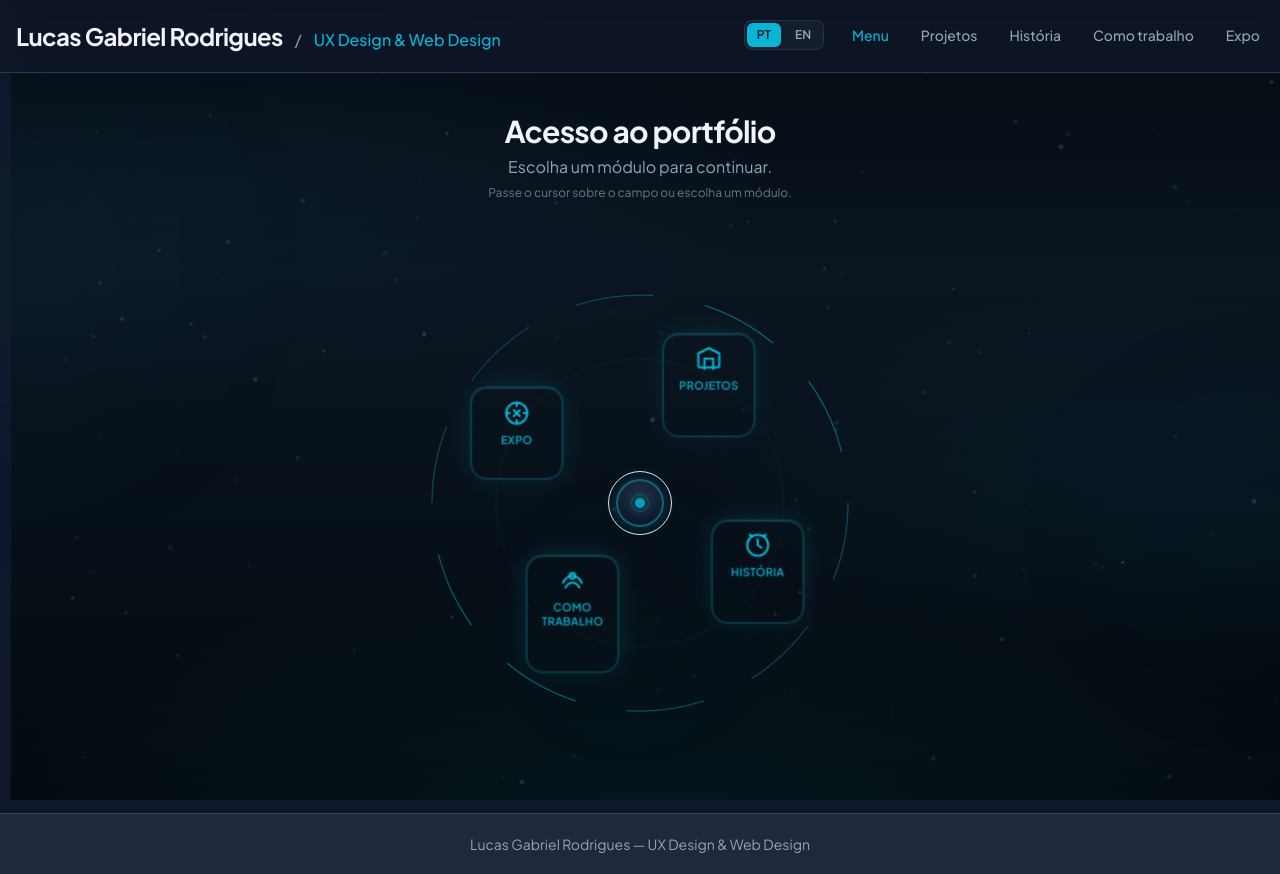
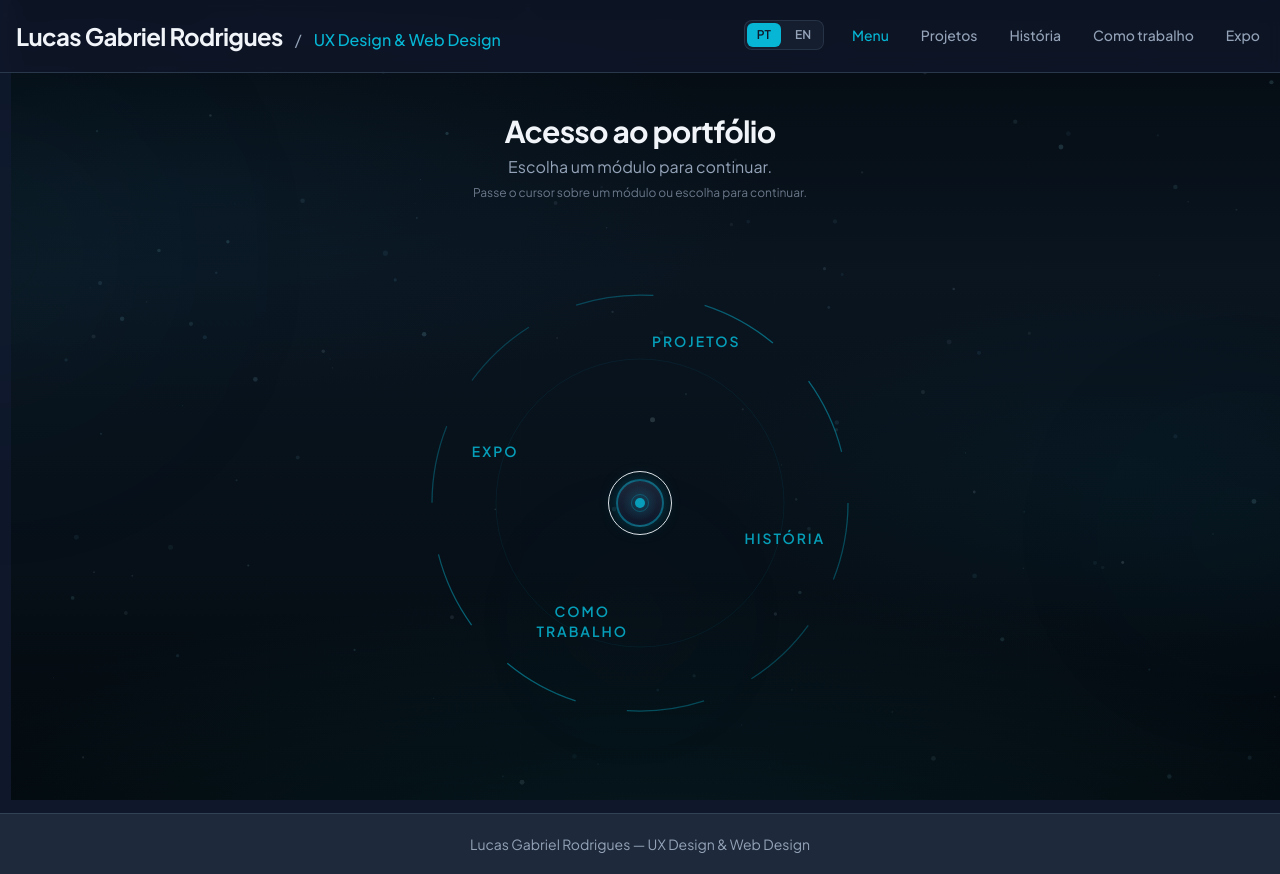
Before and after one commit to VS-LGR/LGR-Design, a Next.js app: page / in a window 1280 px wide. Built offline with nearby package versions, Linux system fonts and the light colour scheme.

Commit message:
Fix hub 2

```diff
--- a/src/components/system/HubNode.tsx
+++ b/src/components/system/HubNode.tsx
@@ -3,14 +3,13 @@
 import { useCallback, useEffect, useRef, useState } from "react";
 import Link from "next/link";
 import type { SmoothPointer } from "@/hooks/useSmoothPointer";
-import { HubModuleIcon, type HubModuleConfig } from "./hubModules";
+import type { HubModuleConfig } from "./hubModules";
 
-const MAGNETIC_MAX = 8;
+const MAGNETIC_MAX = 6;
 
 type HubNodeProps = {
   module: HubModuleConfig;
   orbitRadius: number;
-  orbitAngle: number;
   short: string;
   label: string;
   index: number;
@@ -23,7 +22,6 @@ type HubNodeProps = {
 export function HubNode({
   module,
   orbitRadius,
-  orbitAngle,
   short,
   label,
   index,
@@ -62,7 +60,7 @@ export function HubNode({
     onHoverChange(hovered ? index : null);
   };
 
-  const upright = -(module.angle + orbitAngle);
+  const upright = -module.angle;
 
   return (
     <div
@@ -73,7 +71,11 @@ export function HubNode({
         ref={linkRef}
         href={module.href}
         aria-label={label}
-        className="hub-node group focus-ring absolute left-0 top-0 flex -translate-x-1/2 items-center justify-center"
+        className={`
+          hub-node group focus-ring absolute left-0 top-0 flex -translate-x-1/2 flex-col items-center
+          px-3 py-2 text-center transition-[color,transform,text-shadow] duration-300 ease-out
+          ${introReady ? "hub-node-label--ready" : "opacity-0"}
+        `}
         style={{
           transform: `translateY(-${orbitRadius}px) translate(${magnetic.x}px, ${magnetic.y}px) rotate(${upright}deg)`,
         }}
@@ -82,32 +84,14 @@ export function HubNode({
         onFocus={() => setHovered(true)}
         onBlur={() => setHovered(false)}
       >
+        <span className="text-xs font-semibold uppercase tracking-[0.14em] text-accent/85 transition-colors duration-300 group-hover:text-primary group-focus-visible:text-primary md:text-sm">
+          {short}
+        </span>
         <span
-          className={`
-            hub-node-card relative flex min-h-[5.25rem] min-w-[5.25rem] md:min-h-[5.75rem] md:min-w-[5.75rem]
-            flex-col items-center justify-center gap-1.5 rounded-2xl border border-accent/35
-            bg-gradient-to-b from-surface/92 to-dark/96 px-3 py-2.5 text-accent backdrop-blur-sm
-            shadow-[inset_0_1px_0_rgba(255,255,255,0.07),0_6px_22px_rgba(0,0,0,0.42),0_0_0_1px_rgba(6,182,212,0.12)]
-            transition-[transform,box-shadow,border-color,color,filter] duration-300 ease-out
-            before:absolute before:inset-[-12px] before:rounded-3xl before:content-['']
-            group-hover:scale-[1.06] group-hover:border-accent/70 group-hover:text-primary
-            group-hover:shadow-[inset_0_1px_0_rgba(255,255,255,0.1),0_0_34px_-2px_rgba(6,182,212,0.5),0_0_0_1px_rgba(6,182,212,0.38)]
-            group-focus-visible:scale-[1.06] group-focus-visible:border-accent/70
-            group-active:scale-[0.98]
-            ${reducedMotion ? "" : "hub-node-card--glow"}
-            ${introReady ? "hub-node-card--ready" : ""}
-          `}
+          className="mt-1 max-w-[8rem] text-[10px] leading-snug text-muted opacity-0 translate-y-0.5 transition-all duration-300 group-hover:opacity-100 group-hover:translate-y-0 group-focus-visible:opacity-100 group-focus-visible:translate-y-0 md:text-[11px]"
+          aria-hidden
         >
-          <HubModuleIcon id={module.id} className="h-6 w-6 md:h-7 md:w-7 shrink-0" />
-          <span className="max-w-[5.5rem] text-center text-[10px] font-semibold uppercase leading-tight tracking-wide text-accent/95 md:text-[11px]">
-            {short}
-          </span>
-          <span
-            className="max-w-[6.5rem] text-center text-[9px] leading-snug text-muted opacity-0 translate-y-1 transition-all duration-300 group-hover:opacity-100 group-hover:translate-y-0 group-focus-visible:opacity-100 group-focus-visible:translate-y-0 md:text-[10px]"
-            aria-hidden
-          >
-            {label}
-          </span>
+          {label}
         </span>
       </Link>
     </div>
--- a/src/components/system/SystemHub.tsx
+++ b/src/components/system/SystemHub.tsx
@@ -2,8 +2,6 @@
 
 import { useEffect, useId, useMemo, useState } from "react";
 import { useLocale } from "@/contexts/LocaleContext";
-import { useHubOrbitAngle } from "@/hooks/useHubOrbitAngle";
-import { useIsMobile } from "@/hooks/useIsMobile";
 import { usePrefersReducedMotion } from "@/hooks/usePrefersReducedMotion";
 import { useSmoothPointer } from "@/hooks/useSmoothPointer";
 import { HubCore } from "./HubCore";
@@ -13,7 +11,6 @@ import {
   HUB_FIELD_SIZE,
   HUB_MODULES,
   HUB_ORBIT_RADIUS,
-  HUB_ORBIT_SPIN_S,
   type HubModuleId,
 } from "./hubModules";
 
@@ -43,7 +40,6 @@ function moduleLabels(
 export function SystemHub() {
   const { t, locale } = useLocale();
   const reducedMotion = usePrefersReducedMotion();
-  const isMobile = useIsMobile();
   const pointer = useSmoothPointer();
   const hubHeadingId = useId();
   const hubDescId = useId();
@@ -51,7 +47,6 @@ export function SystemHub() {
 
   const [fieldSize, setFieldSize] = useState<number>(HUB_FIELD_SIZE.base);
   const [hoveredIndex, setHoveredIndex] = useState<number | null>(null);
-  const [fieldActive, setFieldActive] = useState(false);
   const [introReady, setIntroReady] = useState(reducedMotion);
 
   useEffect(() => {
@@ -85,22 +80,13 @@ export function SystemHub() {
     const baseR = isMd ? HUB_ORBIT_RADIUS.md : HUB_ORBIT_RADIUS.base;
     const ratio = fieldSize / (isMd ? HUB_FIELD_SIZE.md : HUB_FIELD_SIZE.base);
     const scaled = Math.round(baseR * ratio);
-    const nodeClearance = isMd ? 56 : 50;
+    const nodeClearance = isMd ? 36 : 32;
     const maxR = Math.floor(fieldSize / 2 - nodeClearance);
     return Math.max(96, Math.min(scaled, maxR));
   }, [fieldSize]);
 
   const tiltX = pointer.enabled ? pointer.nx * TILT_MAX : 0;
   const tiltY = pointer.enabled ? -pointer.ny * TILT_MAX : 0;
-  const orbitPaused = hoveredIndex !== null || fieldActive || isMobile || reducedMotion;
-  const orbitSpinning = introReady && !isMobile && !reducedMotion && !orbitPaused;
-  const orbitAngle = useHubOrbitAngle(HUB_ORBIT_SPIN_S, orbitSpinning);
-
-  const handleFieldBlur = (e: React.FocusEvent<HTMLDivElement>) => {
-    if (!e.currentTarget.contains(e.relatedTarget as Node | null)) {
-      setFieldActive(false);
-    }
-  };
 
   return (
     <section
@@ -136,7 +122,6 @@ export function SystemHub() {
           style={{
             width: fieldSize,
             height: fieldSize,
-            ["--hub-spin-duration" as string]: `${HUB_ORBIT_SPIN_S}s`,
             ["--tilt-x" as string]: String(tiltX),
             ["--tilt-y" as string]: String(tiltY),
             ["--mx" as string]: String(pointer.x),
@@ -145,10 +130,6 @@ export function SystemHub() {
               ? `rotateX(calc(var(--tilt-y) * 1deg)) rotateY(calc(var(--tilt-x) * 1deg))`
               : undefined,
           }}
-          onMouseEnter={() => setFieldActive(true)}
-          onMouseLeave={() => setFieldActive(false)}
-          onFocusCapture={() => setFieldActive(true)}
-          onBlurCapture={handleFieldBlur}
         >
           <HubOrbitSvg
             size={fieldSize}
@@ -158,10 +139,7 @@ export function SystemHub() {
             introReady={introReady}
           />
 
-          <div
-            className="hub-orbit-rotator absolute inset-0"
-            style={{ transform: `rotate(${orbitAngle}deg)` }}
-          >
+          <div className="hub-orbit-rotator absolute inset-0">
             {HUB_MODULES.map((mod, i) => {
               const { short, label } = moduleLabels(mod.id, t, locale);
               return (
@@ -169,7 +147,6 @@ export function SystemHub() {
                   key={mod.id}
                   module={mod}
                   orbitRadius={orbitRadius}
-                  orbitAngle={orbitAngle}
                   short={short}
                   label={label}
                   index={i}
--- a/src/components/system/hubModules.tsx
+++ b/src/components/system/hubModules.tsx
@@ -18,7 +18,6 @@ export const HUB_MODULES: HubModuleConfig[] = [
 
 export const HUB_FIELD_SIZE = { base: 360, md: 500 } as const;
 export const HUB_ORBIT_RADIUS = { base: 138, md: 180 } as const;
-export const HUB_ORBIT_SPIN_S = 100;
 
 export function HubModuleIcon({ id, className }: { id: HubModuleId; className?: string }) {
   const props = {
--- a/src/hooks/useHubOrbitAngle.ts
+++ /dev/null
@@ -1,32 +0,0 @@
-"use client";
-
-import { useEffect, useRef, useState } from "react";
-
-/** Ângulo orbital em graus, atualizado via RAF para permitir contra-rotação dos nós. */
-export function useHubOrbitAngle(spinSeconds: number, active: boolean): number {
-  const [angle, setAngle] = useState(0);
-  const angleRef = useRef(0);
-  const lastRef = useRef(0);
-
-  useEffect(() => {
-    if (!active) return;
-
-    let raf = 0;
-    const degPerMs = 360 / (spinSeconds * 1000);
-
-    const tick = (now: number) => {
-      if (lastRef.current === 0) lastRef.current = now;
-      const dt = now - lastRef.current;
-      lastRef.current = now;
-      angleRef.current = (angleRef.current + dt * degPerMs) % 360;
-      setAngle(angleRef.current);
-      raf = requestAnimationFrame(tick);
-    };
-
-    lastRef.current = 0;
-    raf = requestAnimationFrame(tick);
-    return () => cancelAnimationFrame(raf);
-  }, [active, spinSeconds]);
-
-  return angle;
-}
--- a/src/lib/i18n/messages.ts
+++ b/src/lib/i18n/messages.ts
@@ -203,7 +203,7 @@ export const uiPt: UiMessages = {
   system: {
     hubTitle: "Acesso ao portfólio",
     hubSubtitle: "Escolha um módulo para continuar.",
-    hubHint: "Passe o cursor sobre o campo ou escolha um módulo.",
+    hubHint: "Passe o cursor sobre um módulo ou escolha para continuar.",
     toggleExpand: "Abrir módulos",
     toggleCollapse: "Fechar módulos",
     centralButtonAria: "Abrir ou fechar menu circular de módulos",
@@ -406,7 +406,7 @@ export const uiEn: UiMessages = {
   system: {
     hubTitle: "Portfolio access",
     hubSubtitle: "Choose a module to continue.",
-    hubHint: "Hover the field or choose a module.",
+    hubHint: "Hover a module or choose one to continue.",
     toggleExpand: "Open modules",
     toggleCollapse: "Close modules",
     centralButtonAria: "Open or close circular module menu",
--- a/src/styles/globals.css
+++ b/src/styles/globals.css
@@ -310,15 +310,6 @@
   }
 }
 
-@keyframes hub-orbit-spin {
-  from {
-    transform: rotate(0deg);
-  }
-  to {
-    transform: rotate(360deg);
-  }
-}
-
 @keyframes hub-orbit-ring-draw {
   from {
     stroke-dashoffset: var(--orbit-circumference, 800);
@@ -333,11 +324,9 @@
 @keyframes hub-node-enter {
   from {
     opacity: 0;
-    transform: scale(0.65);
   }
   to {
     opacity: 1;
-    transform: scale(1);
   }
 }
 
@@ -360,24 +349,6 @@
   to {
     opacity: 1;
     transform: translateY(0);
-  }
-}
-
-@keyframes hub-node-glow {
-  0%,
-  100% {
-    box-shadow:
-      inset 0 1px 0 rgba(255, 255, 255, 0.07),
-      0 4px 18px rgba(0, 0, 0, 0.45),
-      0 0 0 1px rgba(6, 182, 212, 0.14),
-      0 0 18px -6px rgba(6, 182, 212, 0.2);
-  }
-  50% {
-    box-shadow:
-      inset 0 1px 0 rgba(255, 255, 255, 0.08),
-      0 4px 18px rgba(0, 0, 0, 0.45),
-      0 0 0 1px rgba(6, 182, 212, 0.22),
-      0 0 26px -4px rgba(6, 182, 212, 0.38);
   }
 }
 
@@ -449,44 +420,26 @@
   z-index: 2;
 }
 
-.hub-node-card {
-  opacity: 0;
+.hub-node-label--ready {
+  animation: hub-node-enter 0.55s cubic-bezier(0.22, 1, 0.36, 1) forwards;
 }
 
-.hub-node-card--ready {
-  animation: hub-node-enter 0.72s cubic-bezier(0.34, 1.56, 0.64, 1) forwards;
-}
-
-.hub-node-card--ready.hub-node-card--glow {
-  animation:
-    hub-node-enter 0.72s cubic-bezier(0.34, 1.56, 0.64, 1) forwards,
-    hub-node-glow 3.2s ease-in-out 0.72s infinite;
-}
-
-.hub-orbit-arm:nth-child(1) .hub-node-card--ready {
+.hub-orbit-arm:nth-child(1) .hub-node-label--ready {
   animation-delay: 0ms;
 }
-.hub-orbit-arm:nth-child(2) .hub-node-card--ready {
+.hub-orbit-arm:nth-child(2) .hub-node-label--ready {
   animation-delay: 80ms;
 }
-.hub-orbit-arm:nth-child(3) .hub-node-card--ready {
+.hub-orbit-arm:nth-child(3) .hub-node-label--ready {
   animation-delay: 160ms;
 }
-.hub-orbit-arm:nth-child(4) .hub-node-card--ready {
+.hub-orbit-arm:nth-child(4) .hub-node-label--ready {
   animation-delay: 240ms;
 }
 
-.hub-orbit-arm:nth-child(1) .hub-node-card--ready.hub-node-card--glow {
-  animation-delay: 0ms, 0.72s;
-}
-.hub-orbit-arm:nth-child(2) .hub-node-card--ready.hub-node-card--glow {
-  animation-delay: 80ms, 0.8s;
-}
-.hub-orbit-arm:nth-child(3) .hub-node-card--ready.hub-node-card--glow {
-  animation-delay: 160ms, 0.88s;
-}
-.hub-orbit-arm:nth-child(4) .hub-node-card--ready.hub-node-card--glow {
-  animation-delay: 240ms, 0.96s;
+.hub-node.group:hover,
+.hub-node.group:focus-visible {
+  text-shadow: 0 0 22px rgba(6, 182, 212, 0.45);
 }
 
 .hub-core {
@@ -528,11 +481,9 @@
     stroke-dashoffset: 0;
     opacity: 0.45;
   }
-  .hub-node-card {
+  .hub-node-label--ready {
+    animation: none;
     opacity: 1;
-  }
-  .hub-node-card--ready {
-    animation: none;
   }
   .hub-core {
     opacity: 1;
@@ -543,9 +494,6 @@
   .hub-header--ready {
     animation: none;
     opacity: 1;
-  }
-  .hub-node-card--glow {
-    animation: none;
   }
   .hub-core-aura--pulse {
     animation: none;
```
